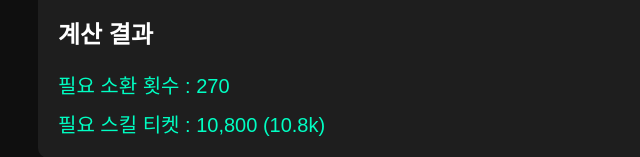
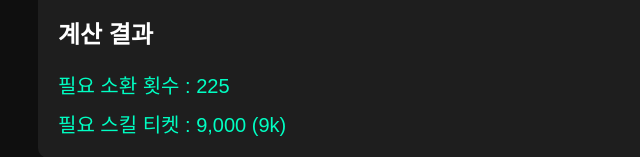
Before and after one commit to D-Troud/skill-calculator, a plain HTML site: page index.html in a window 1280 px wide. Shown: the part 643-800 px from the top of the page, 0-640 px from the left. Drawn offline with Linux system fonts and the light colour scheme.

Commit message:
Update index.html

```diff
--- a/index.html
+++ b/index.html
@@ -76,20 +76,22 @@ th{background:#333;}
 // 🔥 소환 횟수 함수
 function getSummonCount(lvl){
 
-if(lvl===2) return 10
-if(lvl===3) return 15
-if(lvl===4) return 20
-if(lvl===5) return 25
-if(lvl===6) return 30
-if(lvl===7) return 35
-if(lvl===8) return 40
-if(lvl===9) return 45
-if(lvl===10) return 50
-if(lvl===11) return 60
-if(lvl===12) return 70
-if(lvl===13) return 80
-if(lvl===14) return 90
-if(lvl===15) return 100
+if(lvl===2) return 5
+if(lvl===3) return 10
+if(lvl===4) return 15
+if(lvl===5) return 20
+if(lvl===6) return 25
+if(lvl===7) return 30
+if(lvl===8) return 35
+if(lvl===9) return 40
+if(lvl===10) return 45
+if(lvl===11) return 50
+if(lvl===12) return 60
+if(lvl===13) return 70
+if(lvl===14) return 80
+if(lvl===15) return 90
+if(lvl===16) return 100
+
 
 return 110
 }
```
